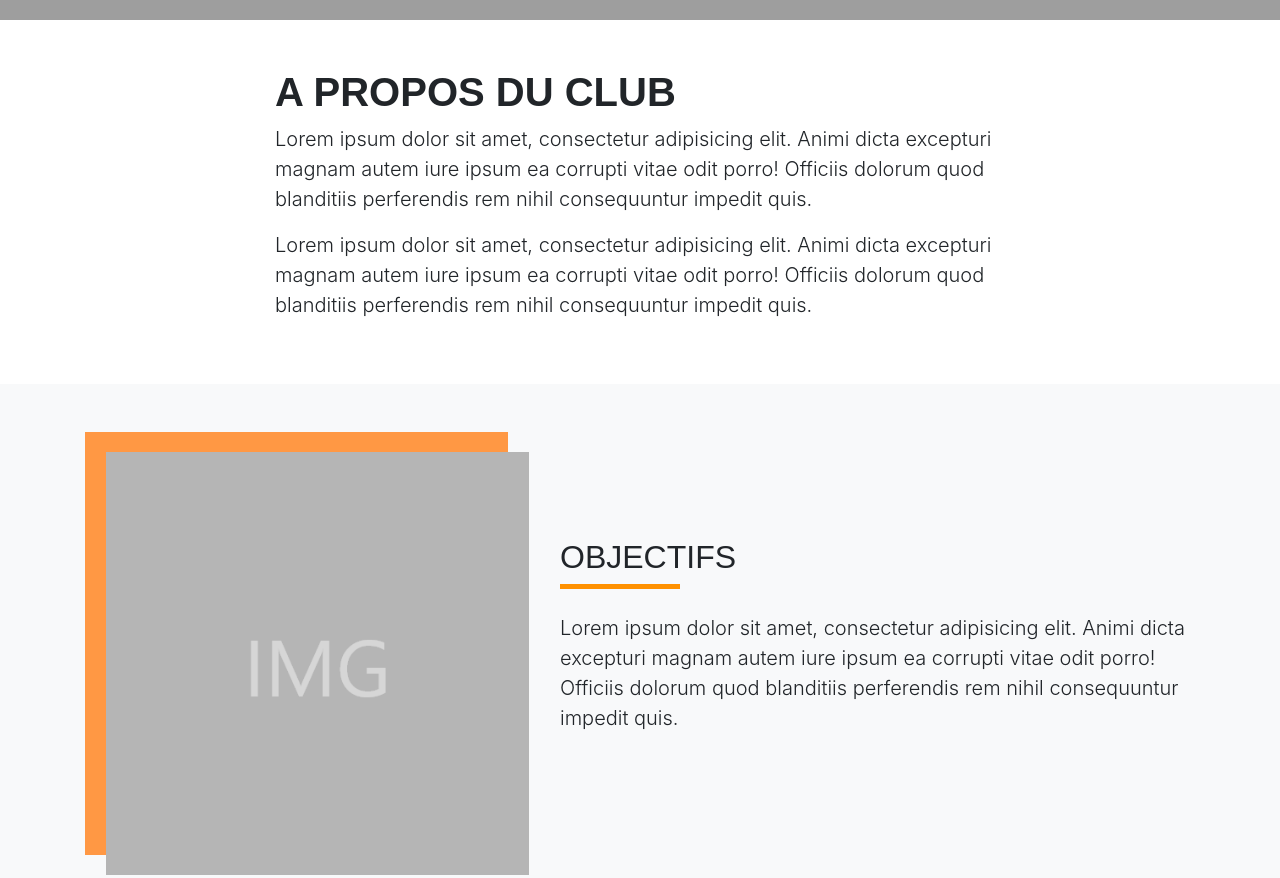
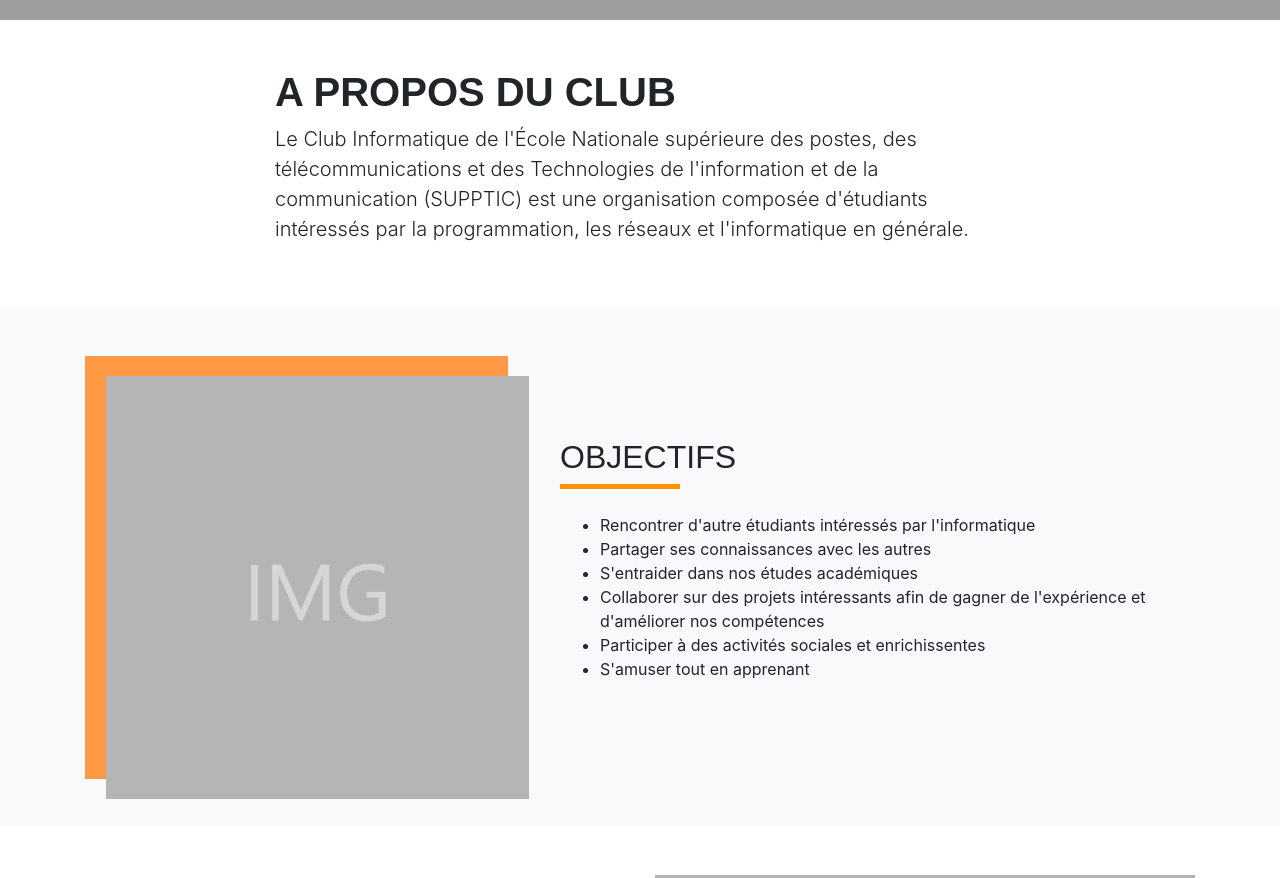
Before and after one commit to sup-code/layouts, a website: page aPropos.html in a window 1280 px wide. Shown: the part 780-1658 px from the top of the page. Drawn offline with nearby package versions, Linux system fonts and the light colour scheme; grey boxes are pictures that could not be loaded.

Commit message:
mise à jour apropos

```diff
--- a/aPropos.html
+++ b/aPropos.html
@@ -78,9 +78,7 @@
               NOTRE <span style="color: rgb(255, 153, 29);">MISSION</span>
             </h2>
             <br /><br />
-            <p class="animate__animated animate__fadeInRight animate__delay-1s">Lorem ipsum dolor sit amet consectetur
-              adipisicing elit. Aliquid delectus distinctio quaerat harum quasi atque nobis autem eos nam veniam ea
-              rerum ratione maxime asperiores fugiat, repellat, possimus nisi. Neque.
+            <p class="animate__animated animate__fadeInRight animate__delay-1s">Rassembler les étudiants intéressés par l'informatique en vue d'echanger des connaissances, de développer des compétences, de collaborer sur des projets et de bâtir une communauté.
             </p>
           </div>
         </div>
@@ -91,12 +89,8 @@
     <div class="row justify-content-center">
       <div class="col-10 col-md-8">
         <h1 style="font-family:Arial, Helvetica, sans-serif; font-weight: bold;">A PROPOS DU CLUB</h1>
-        <p class="lead">Lorem ipsum dolor sit amet, consectetur adipisicing elit. Animi dicta excepturi magnam autem
-          iure ipsum ea corrupti vitae odit porro! Officiis dolorum quod blanditiis perferendis rem nihil consequuntur
-          impedit quis.</p>
-        <p class="lead">Lorem ipsum dolor sit amet, consectetur adipisicing elit. Animi dicta excepturi magnam autem
-          iure ipsum ea corrupti vitae odit porro! Officiis dolorum quod blanditiis perferendis rem nihil consequuntur
-          impedit quis.</p>
+        <p class="lead">Le Club Informatique de l'&Eacute;cole Nationale supérieure des postes, des télécommunications et
+          des Technologies de l'information et de la communication (SUPPTIC) est une organisation composée d'étudiants intéressés par la programmation, les réseaux et l'informatique en générale.</p>
       </div>
     </div>
   </div>
@@ -112,9 +106,26 @@
           <h2 style="font-family:Arial, Helvetica, sans-serif;">OBJECTIFS</h2>
           <div class="h2Style"></div>
           <br>
-          <p class="lead">Lorem ipsum dolor sit amet, consectetur adipisicing elit. Animi dicta excepturi magnam autem
-            iure ipsum ea corrupti vitae odit porro! Officiis dolorum quod blanditiis perferendis rem nihil consequuntur
-            impedit quis.</p>
+          <ul>
+            <li>
+              Rencontrer d'autre étudiants intéressés par l'informatique
+            </li>
+            <li>
+              Partager ses connaissances avec les autres
+            </li>
+            <li>
+              S'entraider dans nos études académiques
+            </li>
+            <li>
+              Collaborer sur des projets intéressants afin de gagner de l'expérience et d'améliorer nos compétences
+            </li>
+            <li>
+              Participer à des activités sociales et enrichissentes
+            </li>
+            <li>
+              S'amuser tout en apprenant
+            </li>
+          </ul>
         </div>
       </div>
     </div>
@@ -126,8 +137,7 @@
           <h2 style="font-family:Arial, Helvetica, sans-serif;">ADMINISTRATION</h2>
           <div class="h2Style"></div>
           <br>
-          <p class="lead">Lorem ipsum dolor sit amet, consectetur adipisicing elit. Animi dicta excepturi magnam autem
-            iure ipsum ea corrupti vitae odit porro!</p>
+          <p class="lead">Le commité du Club Informatique est composé d'un groupe d'étudiants qui fournissent leur service au club soit dans un poste de direction, soit dans le commité général. Ils travaillent ensemble pour gérer les événements, les actions et la direction du club. Le commité est composé des membres suivant:</p>
         </div>
         <div id="carouselExampleCaptions" class="carousel slide col-md-6" data-ride="carousel" data-aos="fade-up-left"
           data-aos-duration="1000">
@@ -222,7 +232,7 @@
           <h2 style="font-family:Arial, Helvetica, sans-serif;">ACTIVIT&Eacute;S</h2>
           <div class="h2Style"></div>
           <br>
-          <p class="lead">Lorem ipsum dolor sit amet, consectetur adipisicing elit.</p>
+          <p class="lead">Le Club propose de nombreuses activités parmi lesquelles nous pouvons citer : </p>
         </div>
         <div id="carouselExampleCaptions1" class="carousel slide col-md-6" data-ride="carousel" data-aos="zoom-in-up"
           data-aos-duration="1000">
```
